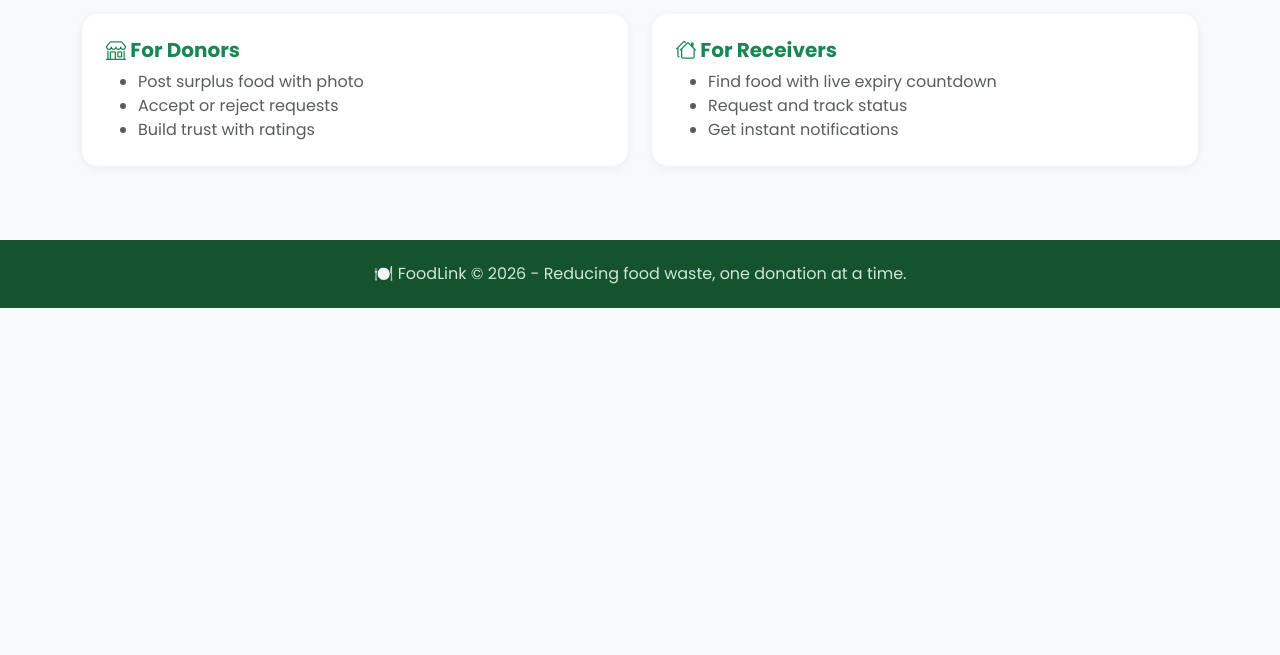
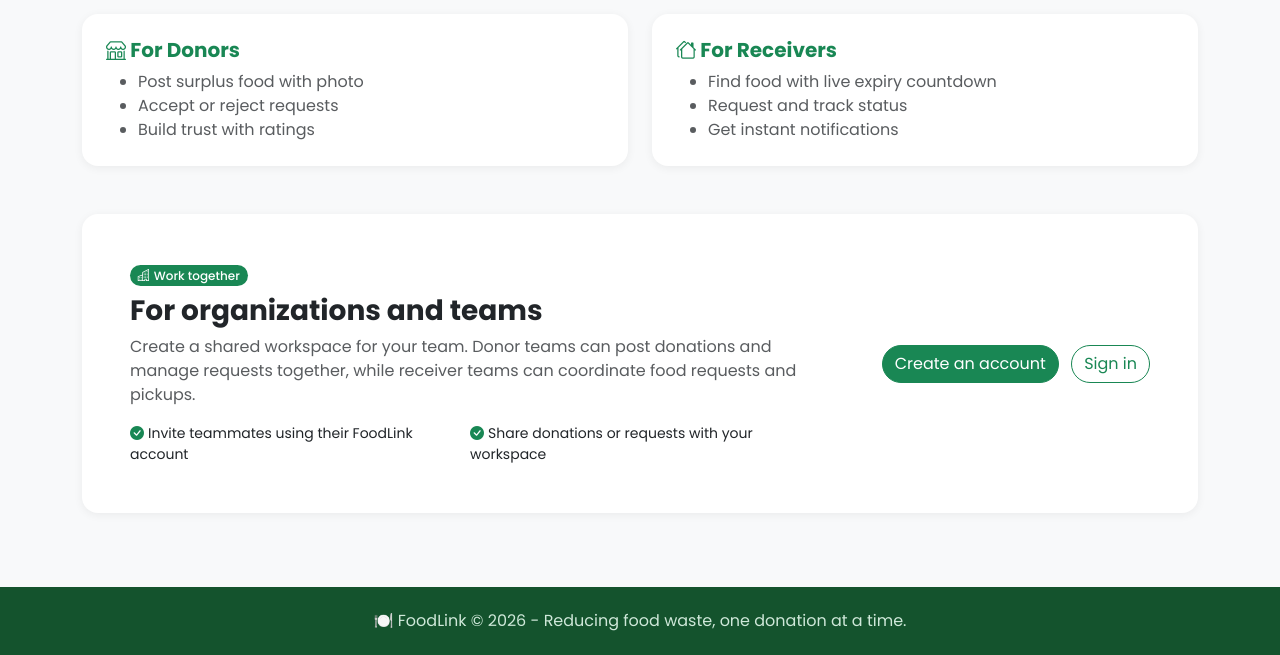
Before and after one commit to tawheedul-islam/FoodLink-Food-Waste-Donation-System, a Django app: page / in a window 1280 px wide. Shown: the part 982-1637 px from the top of the page. Before the commit the page ends 1290 px from the top, so only its background shows below. Run offline with Django 5.2, Linux system fonts and the light colour scheme; data that the repository does not hold is empty.

Commit message:
Add organization section to homepage with shared workspace details

```diff
--- a/templates/accounts/home.html
+++ b/templates/accounts/home.html
@@ -87,4 +87,22 @@
         </div>
     </div>
 </div>
+
+<section class="card feature-card p-4 p-md-5 mt-5 reveal" aria-labelledby="organization-teams-heading">
+    <div class="row align-items-center g-4">
+        <div class="col-lg-8">
+            <span class="badge rounded-pill text-bg-success mb-2"><i class="bi bi-buildings me-1" aria-hidden="true"></i>Work together</span>
+            <h2 id="organization-teams-heading" class="h3 fw-bold mb-2">For organizations and teams</h2>
+            <p class="text-muted mb-3">Create a shared workspace for your team. Donor teams can post donations and manage requests together, while receiver teams can coordinate food requests and pickups.</p>
+            <div class="row g-2 small">
+                <div class="col-md-6"><i class="bi bi-check-circle-fill text-success me-1" aria-hidden="true"></i>Invite teammates using their FoodLink account</div>
+                <div class="col-md-6"><i class="bi bi-check-circle-fill text-success me-1" aria-hidden="true"></i>Share donations or requests with your workspace</div>
+            </div>
+        </div>
+        <div class="col-lg-4 text-lg-end">
+            <a href="{% url 'register' %}" class="btn btn-success">Create an account</a>
+            <a href="{% url 'login' %}" class="btn btn-outline-success ms-sm-2 mt-2 mt-sm-0">Sign in</a>
+        </div>
+    </div>
+</section>
 {% endblock %}
```
Also changed, not shown: accounts/tests.py (+12 -0 lines).
